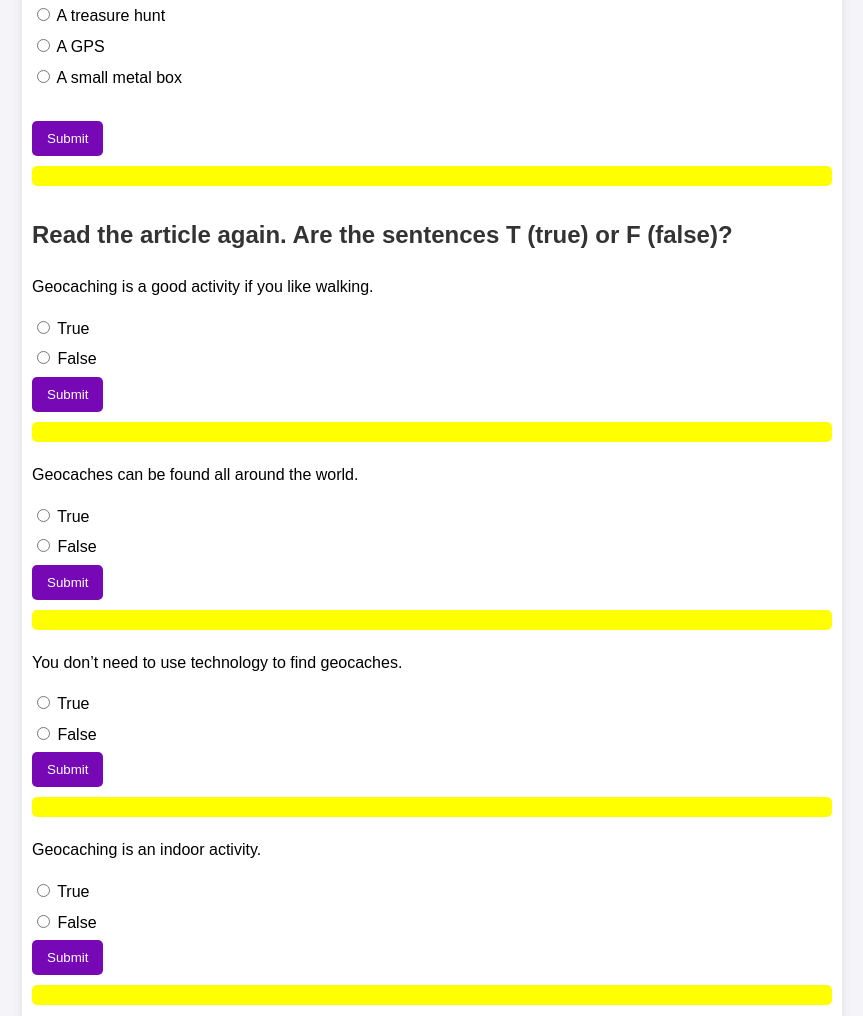
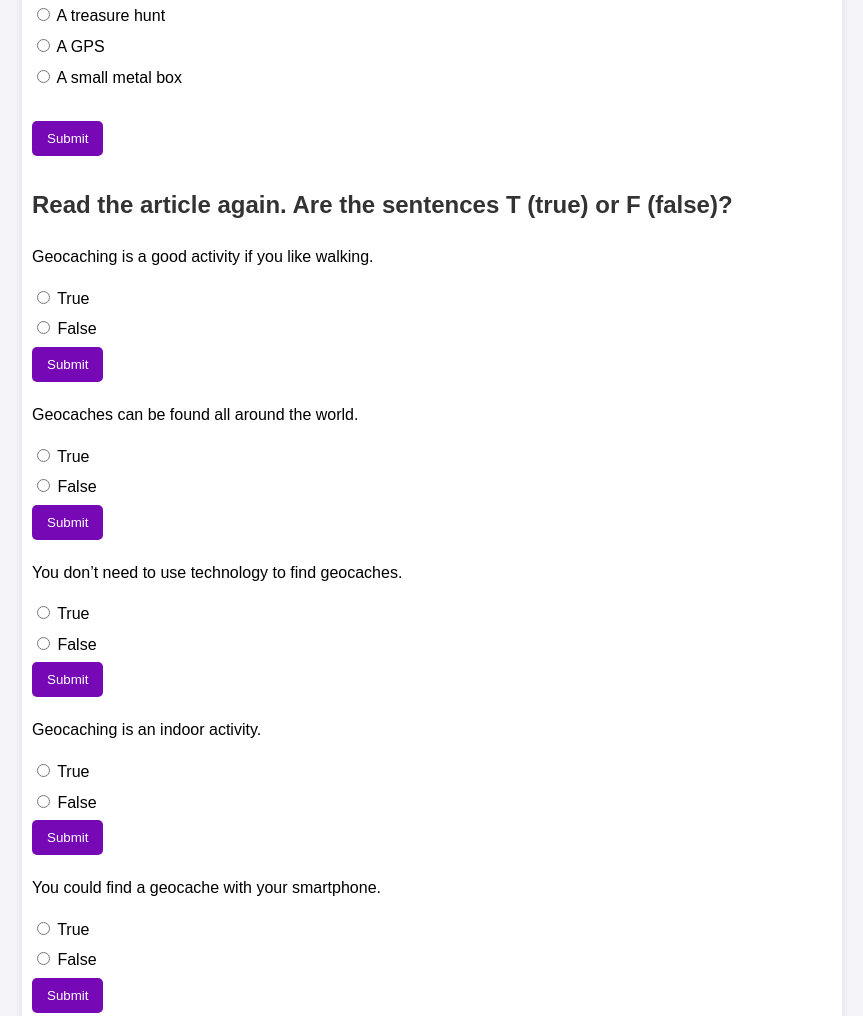
Before and after one commit to BrunoSansone/EnglishClasses, a plain HTML site: page index.html in a window 1280 px wide. Shown: the part 795-1811 px from the top of the page, without its empty margins (208-1071 px from the left). Drawn offline with Linux system fonts and the light colour scheme.

Commit message:
Update index.html

```diff
--- a/index.html
+++ b/index.html
@@ -77,9 +77,6 @@
         .feedback {
             margin-top: 10px;
             font-weight: bold;
-            background-color: yellow;
-            padding: 10px 15px;
-            border-radius: 5px;
         }
 
         footer {
```
